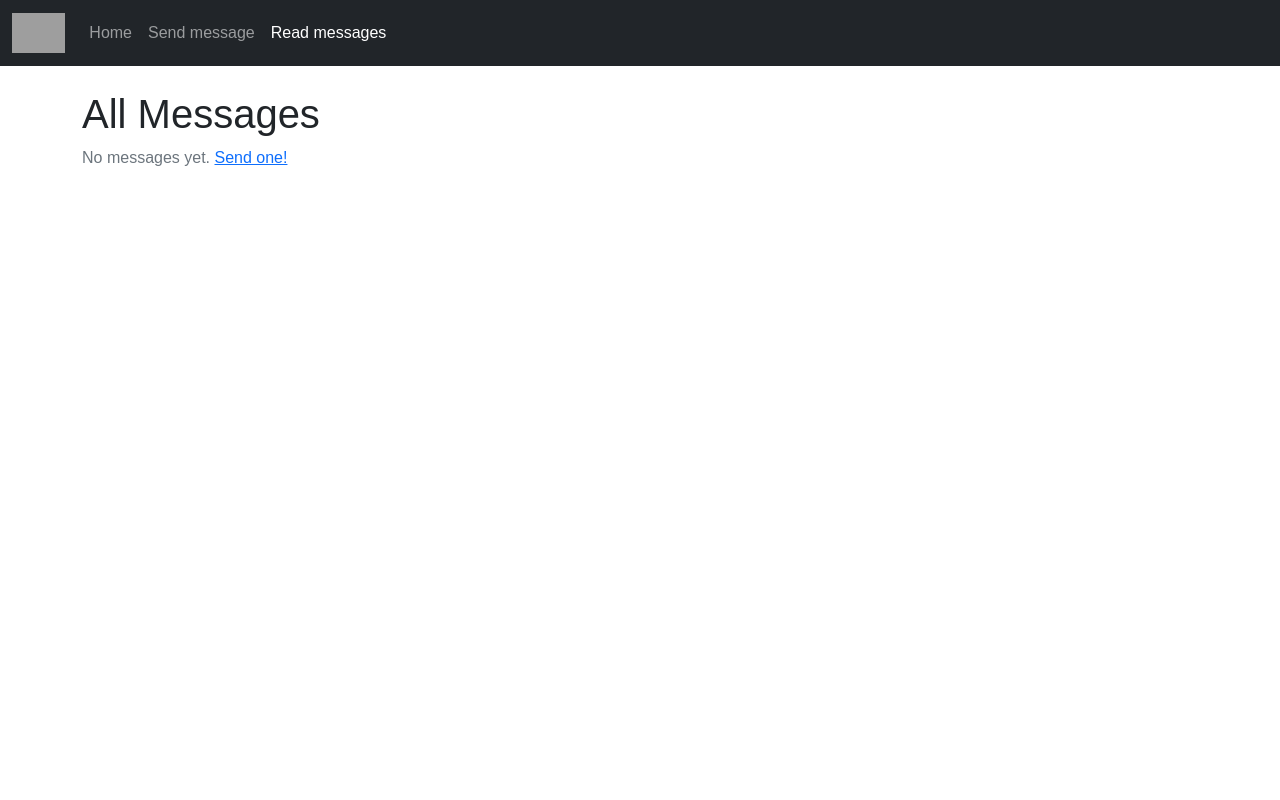
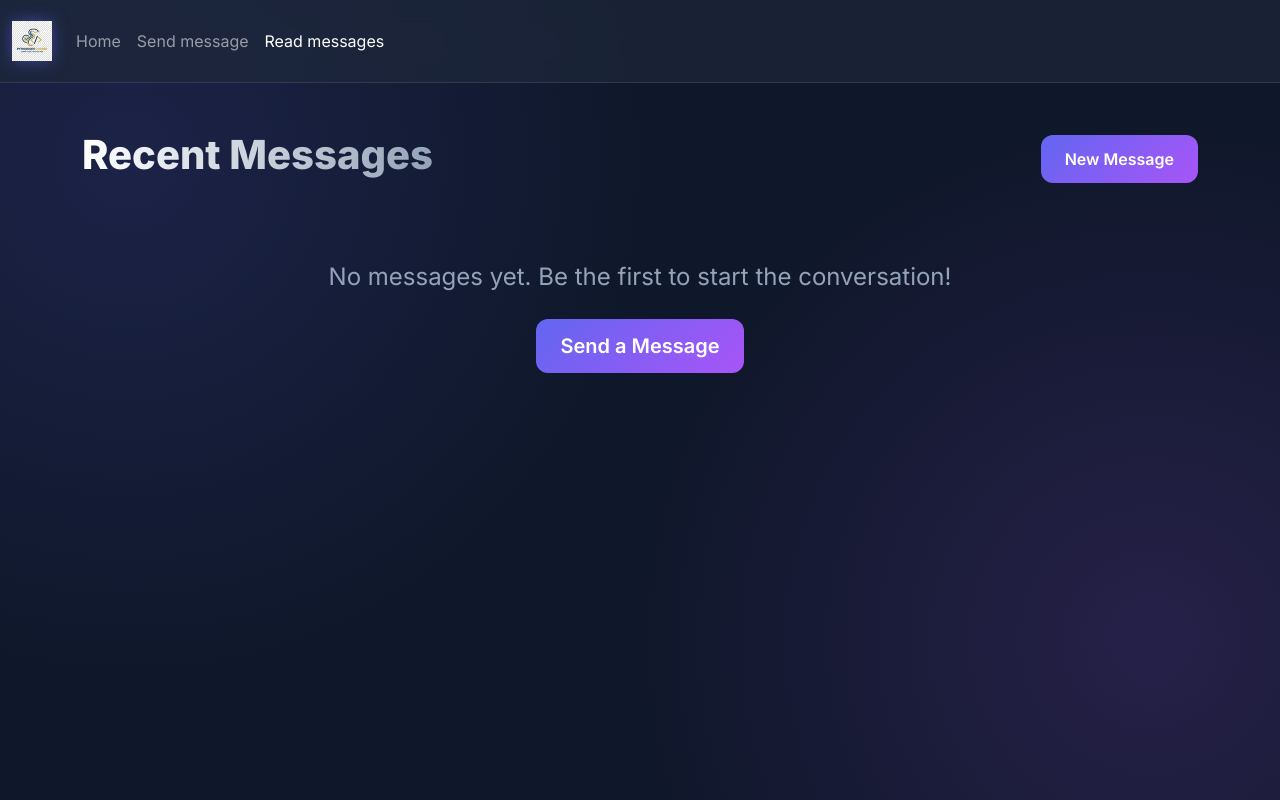
Before and after one commit to W33nDen/UMT-pythonweb-hw-03, a Python web app: template templates/read.html in a window 1280 px wide. Run offline with Jinja, Linux system fonts and the light colour scheme; the template is opened without the code that fills it, so the values that code supplies are empty; grey boxes are pictures that could not be loaded.

Commit message:
feat: Implement a new visual design system for core pages, update course content, and introduce a read template.

```diff
--- a/message.html
+++ b/message.html
@@ -4,7 +4,11 @@
     <meta charset="UTF-8" />
     <meta http-equiv="X-UA-Compatible" content="IE=edge" />
     <meta name="viewport" content="width=device-width, initial-scale=1.0" />
-    <title>Document</title>
+    <title>Send Message</title>
+    <!-- Fonts -->
+    <link rel="preconnect" href="https://fonts.googleapis.com">
+    <link rel="preconnect" href="https://fonts.gstatic.com" crossorigin>
+    <link href="https://fonts.googleapis.com/css2?family=Inter:wght@400;600;800&display=swap" rel="stylesheet">
     <link
       href="https://cdn.jsdelivr.net/npm/bootstrap@5.2.2/dist/css/bootstrap.min.css"
       rel="stylesheet"
--- a/style.css
+++ b/style.css
@@ -1,15 +1,113 @@
+:root {
+  --primary: #6366f1;
+  --secondary: #a855f7;
+  --background: #0f172a;
+  --surface: rgba(30, 41, 59, 0.7);
+  --text: #f8fafc;
+  --glass: rgba(255, 255, 255, 0.05);
+  --glass-border: rgba(255, 255, 255, 0.1);
+  --spacing: 1.5rem;
+}
+
 body {
-  font-family: Arial, sans-serif;
+  background-color: var(--background);
+  color: var(--text);
+  font-family: 'Inter', system-ui, -apple-system, sans-serif;
+  min-height: 100vh;
+  background-image:
+    radial-gradient(circle at 10% 20%, rgba(99, 102, 241, 0.15) 0%, transparent 40%),
+    radial-gradient(circle at 90% 80%, rgba(168, 85, 247, 0.15) 0%, transparent 40%);
+  background-attachment: fixed;
+}
+
+.navbar {
+  background: var(--surface) !important;
+  backdrop-filter: blur(12px);
+  border-bottom: 1px solid var(--glass-border);
+  padding: 1rem 0;
 }
 
 .navbar-brand img {
   height: 40px;
+  filter: drop-shadow(0 0 8px rgba(99, 102, 241, 0.5));
+}
+
+.card {
+  background: var(--surface);
+  backdrop-filter: blur(8px);
+  border: 1px solid var(--glass-border);
+  border-radius: 1.5rem;
+  transition: transform 0.3s ease, box-shadow 0.3s ease;
+  overflow: hidden;
+  color: var(--text);
+}
+
+.card:hover {
+  transform: translateY(-8px);
+  box-shadow: 0 20px 40px rgba(0, 0, 0, 0.4);
+  background: rgba(45, 55, 72, 0.8);
+}
+
+.card-header {
+  background: var(--glass);
+  border-bottom: 1px solid var(--glass-border);
+}
+
+.btn-primary {
+  background: linear-gradient(135deg, var(--primary), var(--secondary));
+  border: none;
+  border-radius: 0.75rem;
+  padding: 0.75rem 1.5rem;
+  font-weight: 600;
+  transition: all 0.3s ease;
+}
+
+.btn-primary:hover {
+  opacity: 0.9;
+  transform: scale(1.05);
+  box-shadow: 0 0 20px rgba(99, 102, 241, 0.4);
+}
+
+.form-control {
+  background: var(--glass);
+  border: 1px solid var(--glass-border);
+  color: var(--text) !important;
+  border-radius: 0.75rem;
+}
+
+.form-control:focus {
+  background: rgba(255, 255, 255, 0.1);
+  border-color: var(--primary);
+  box-shadow: 0 0 0 4px rgba(99, 102, 241, 0.2);
+}
+
+.form-control::placeholder {
+  color: rgba(248, 250, 252, 0.5);
+}
+
+h1, h4 {
+  background: linear-gradient(to right, #fff, #94a3b8);
+  -webkit-background-clip: text;
+  background-clip: text;
+  -webkit-text-fill-color: transparent;
+  font-weight: 800;
+}
+
+.pricing-card-title {
+  -webkit-text-fill-color: initial !important;
+  background: none !important;
+  color: var(--primary);
+}
+
+.text-muted {
+  color: #94a3b8 !important;
 }
 
 .form-signin {
   max-width: 600px;
+  background: var(--surface);
+  padding: 2rem;
+  border-radius: 2rem;
+  border: 1px solid var(--glass-border);
+  backdrop-filter: blur(12px);
 }
-
-textarea.form-control {
-  min-height: 150px;
-}
--- a/templates/read.html
+++ b/templates/read.html
@@ -3,7 +3,11 @@
 <head>
   <meta charset="UTF-8" />
   <meta name="viewport" content="width=device-width, initial-scale=1.0" />
-  <title>Messages</title>
+  <title>All Messages</title>
+  <!-- Fonts -->
+  <link rel="preconnect" href="https://fonts.googleapis.com">
+  <link rel="preconnect" href="https://fonts.gstatic.com" crossorigin>
+  <link href="https://fonts.googleapis.com/css2?family=Inter:wght@400;600;800&display=swap" rel="stylesheet">
   <link href="https://cdn.jsdelivr.net/npm/bootstrap@5.2.2/dist/css/bootstrap.min.css" rel="stylesheet" />
   <link rel="stylesheet" href="/style.css" />
 </head>
@@ -22,29 +26,33 @@
       </div>
     </nav>
   </header>
-  <main class="container mt-4">
-    <h1>All Messages</h1>
+  <main class="container mt-5">
+    <div class="d-flex justify-content-between align-items-center mb-4">
+        <h1>Recent Messages</h1>
+        <a href="/message.html" class="btn btn-primary">New Message</a>
+    </div>
+
     {% if messages %}
-      <table class="table table-striped">
-        <thead>
-          <tr>
-            <th>Time</th>
-            <th>Username</th>
-            <th>Message</th>
-          </tr>
-        </thead>
-        <tbody>
-          {% for timestamp, data in messages.items() %}
-          <tr>
-            <td>{{ timestamp }}</td>
-            <td>{{ data.username }}</td>
-            <td>{{ data.message }}</td>
-          </tr>
-          {% endfor %}
-        </tbody>
-      </table>
+      <div class="row g-4">
+        {% for timestamp, data in messages.items()|reverse %}
+        <div class="col-md-6 col-lg-4">
+          <div class="card h-100">
+            <div class="card-body">
+              <div class="d-flex justify-content-between mb-2">
+                <h5 class="card-title text-primary mb-0">@{{ data.username }}</h5>
+                <small class="text-muted">{{ timestamp.split('.')[0] }}</small>
+              </div>
+              <p class="card-text text-light">{{ data.message }}</p>
+            </div>
+          </div>
+        </div>
+        {% endfor %}
+      </div>
     {% else %}
-      <p class="text-muted">No messages yet. <a href="/message.html">Send one!</a></p>
+      <div class="text-center py-5">
+        <p class="fs-4 text-muted mb-4">No messages yet. Be the first to start the conversation!</p>
+        <a href="/message.html" class="btn btn-primary btn-lg">Send a Message</a>
+      </div>
     {% endif %}
   </main>
 </body>
```
Also changed, not shown: error.html (+14 -11 lines), index.html (+58 -47 lines), logo.png (added).
